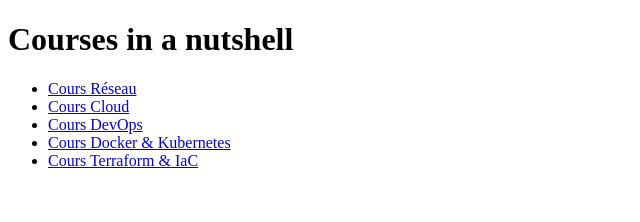
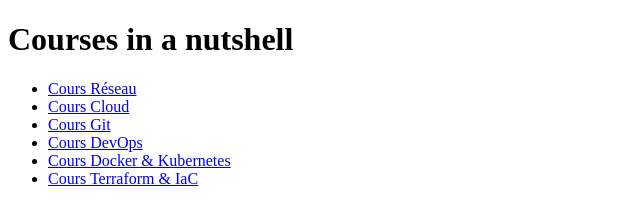
Before and after one commit to cours-ecetech/cours-ecetech.github.io, a plain HTML site: page index.html in a window 1280 px wide. Shown: the whole page, without its empty margins (0-640 px from the left). Drawn offline with Linux system fonts and the light colour scheme.

Commit message:
Add Git course
Signed-off-by: Laurent Grangeau <laurent.grangeau@gmail.com>

```diff
--- a/index.html
+++ b/index.html
@@ -15,6 +15,9 @@
             <a href="cloud">Cours Cloud</a>
         </li>
         <li>
+            <a href="git">Cours Git</a>
+        </li>
+        <li>
             <a href="devops">Cours DevOps</a>
         </li>
         <li>
```
